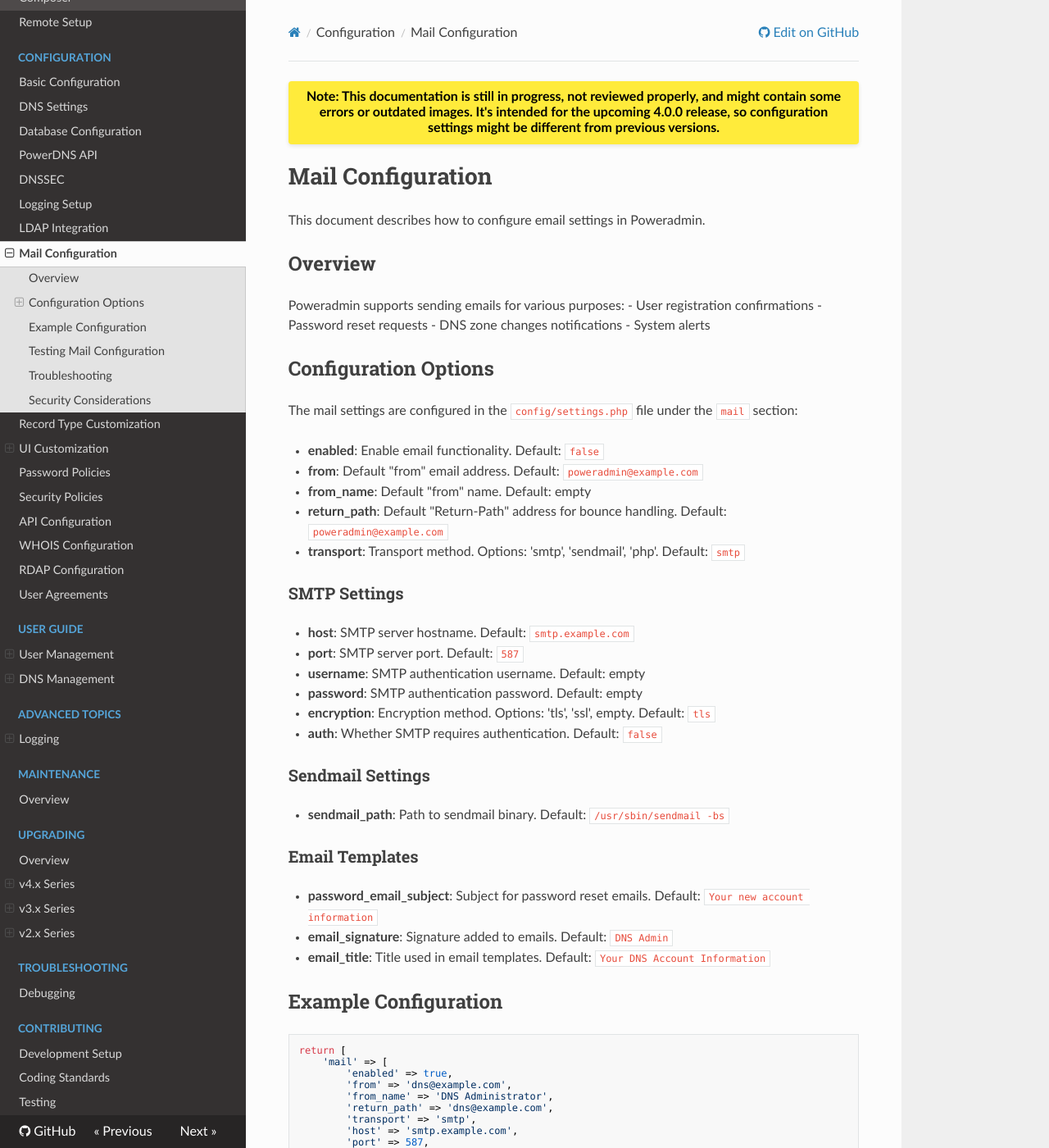
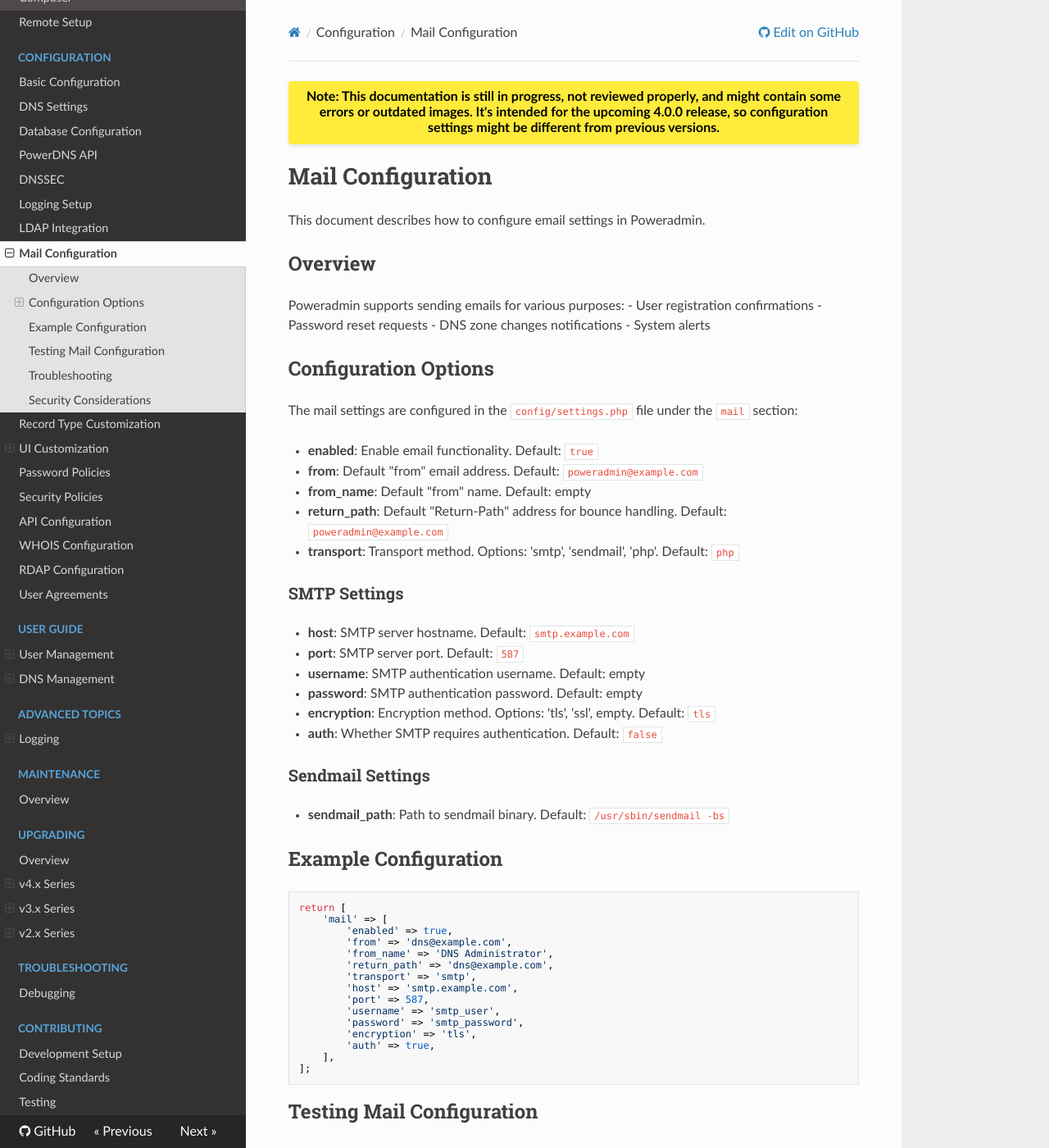
Before and after one commit to poweradmin/poweradmin-docs, an MkDocs documentation site: the page built from docs/configuration/mail.md, in a window 1280 px wide and 1400 px high. Shown: the whole window at 82% size. Built offline with MkDocs 1.6.1, drawn with Linux system fonts in a browser that asks for light colours; nearby versions of some CDN libraries.

Commit message:
docs: update mail configuration defaults and remove email template parameters

```diff
--- a/docs/configuration/mail.md
+++ b/docs/configuration/mail.md
@@ -14,11 +14,11 @@
 
 The mail settings are configured in the `config/settings.php` file under the `mail` section:
 
-- **enabled**: Enable email functionality. Default: `false`
+- **enabled**: Enable email functionality. Default: `true`
 - **from**: Default "from" email address. Default: `poweradmin@example.com`
 - **from_name**: Default "from" name. Default: empty
 - **return_path**: Default "Return-Path" address for bounce handling. Default: `poweradmin@example.com`
-- **transport**: Transport method. Options: 'smtp', 'sendmail', 'php'. Default: `smtp`
+- **transport**: Transport method. Options: 'smtp', 'sendmail', 'php'. Default: `php`
 
 ### SMTP Settings
 
@@ -33,11 +33,6 @@
 
 - **sendmail_path**: Path to sendmail binary. Default: `/usr/sbin/sendmail -bs`
 
-### Email Templates
-
-- **password_email_subject**: Subject for password reset emails. Default: `Your new account information`
-- **email_signature**: Signature added to emails. Default: `DNS Admin`
-- **email_title**: Title used in email templates. Default: `Your DNS Account Information`
 
 ## Example Configuration
 
```
